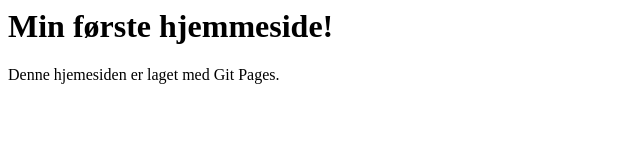
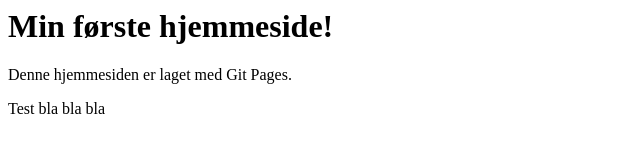
Before and after one commit to larsfk/larsfk.github.io, a plain HTML site: page index.html in a window 1280 px wide. Shown: the whole page, without its empty margins (0-640 px from the left). Drawn offline with Linux system fonts and the light colour scheme.

Commit message:
Små endringer gjennomført
Små endringer gjennomført

```diff
--- a/index.html
+++ b/index.html
@@ -2,6 +2,8 @@
 <html>
     <body>
         <h1>Min første hjemmeside!</h1>
-        <p>Denne hjemesiden er laget med Git Pages.</p>
-    </body>
+        <p>Denne hjemmesiden er laget med Git Pages.</p>
+        <p> Test bla bla bla</p>
+
+     </body>
 </html>
```
